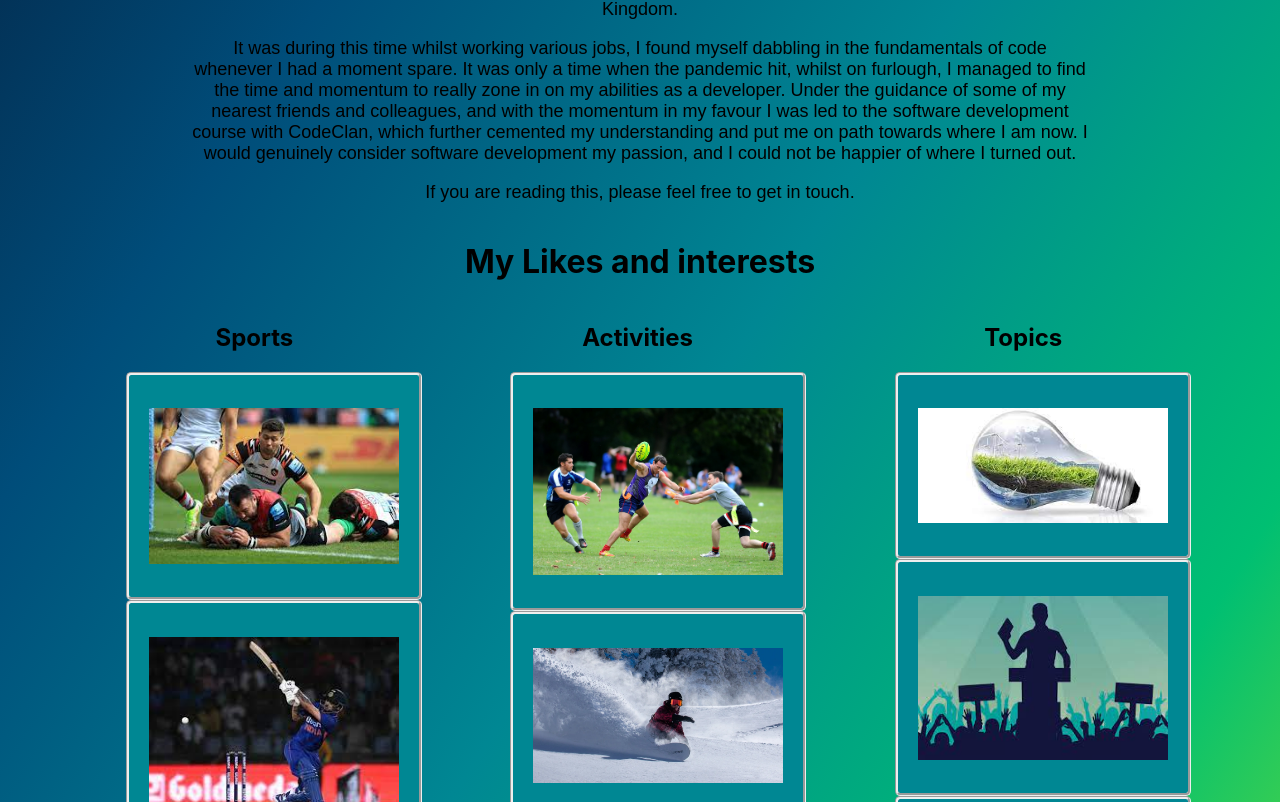
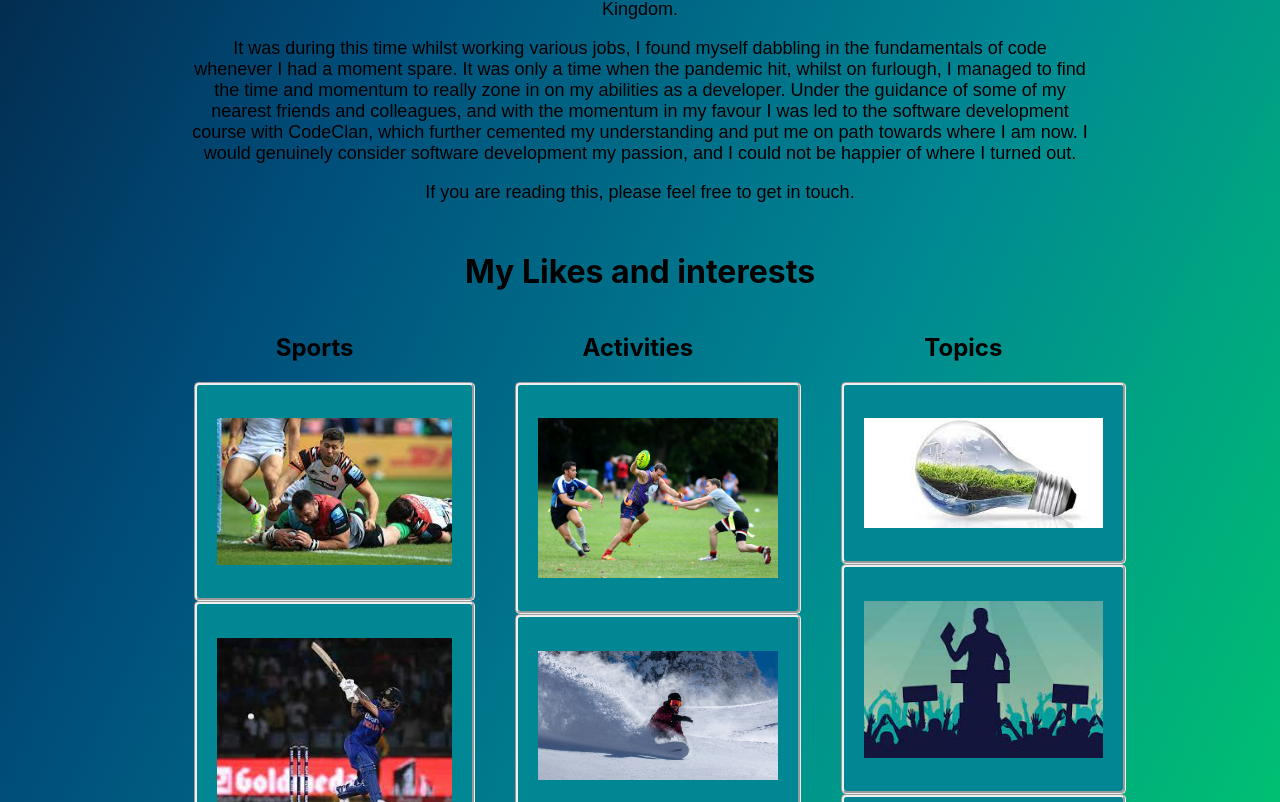
Before and after one commit to EenMac/Personal-portfolio.io, a React (Create React App) app: page /#/about in a window 1280 px wide. Shown: the part 518-1320 px from the top of the page. Built offline with nearby package versions, Linux system fonts and the light colour scheme.

Commit message:
width adjusted for smaller screens competencies pages

```diff
--- a/src/css/About.css
+++ b/src/css/About.css
@@ -1,7 +1,7 @@
+
 #about-container{
-    background-image: linear-gradient(to right bottom, #051937, #004d7a, #008793, #00bf72, #a8eb12);
-    height: fit-content;
-    height: 250vh;
+    background: linear-gradient(to right bottom, #051937, #004d7a, #008793, #00bf72, #a8eb12);
+    min-width: fit-content;
 }
 #story-section{
     list-style-type: none;
@@ -11,10 +11,9 @@
     margin-top: 10px;
 }
 #interests-section{
-    transform: translateY(100px);
     margin-top: 10px;
-    height: 400px;
     list-style-type: none;
+    padding: 100px;
 }
 #interests-list{
     display: inline-flex;
```
